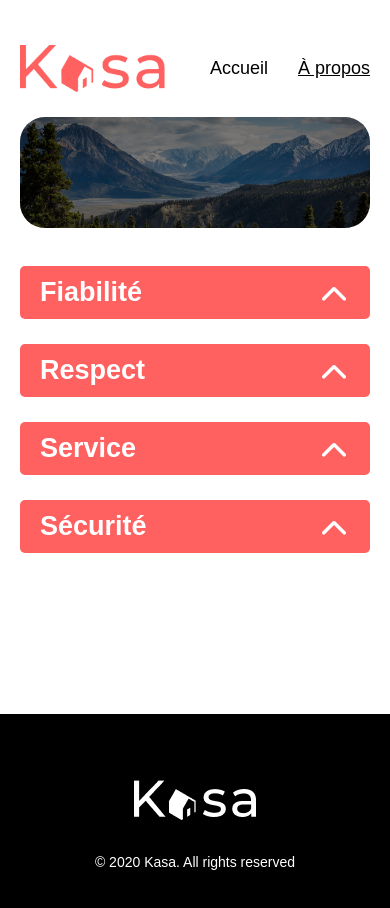
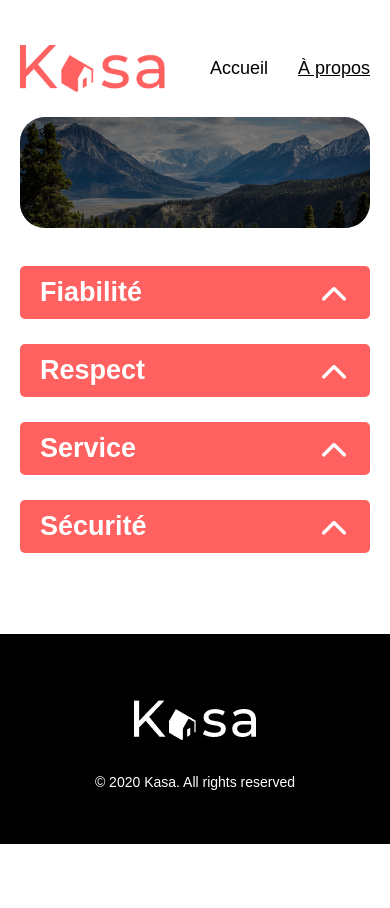
Before and after one commit to Victorqtl/Kasa, a React (Vite) app: page /a-propos in a window 390 px wide. Shown: the top 908 px of the page. After the commit the page ends 844 px from the top, so only its background shows below. Built offline with nearby package versions, Linux system fonts and the light colour scheme.

Commit message:
Changement de disposition par rapport à la footer

```diff
--- a/src/pages/Root.jsx
+++ b/src/pages/Root.jsx
@@ -4,10 +4,12 @@ import Header from '../components/Header';
 
 export default function Root() {
 	return (
-		<>
+		<div className='app-container'>
 			<Header />
-			<Outlet />
+			<main className='content'>
+				<Outlet />
+			</main>
 			<Footer />
-		</>
+		</div>
 	);
 }
--- a/src/styles/_card.scss
+++ b/src/styles/_card.scss
@@ -1,7 +1,7 @@
 @import './variables';
 
 .card-container {
-	margin: 43px 0 50px;
+	margin-top: 43px;
 	padding: 50px;
 	border-radius: 25px;
 	background-color: $grey-color;
@@ -43,7 +43,7 @@
 					to bottom,
 					rgba(0, 0, 0, 0) 0%,
 					rgba(0, 0, 0, 0) 42%,
-					rgba(0, 0, 0, 0.4) 100%,
+					rgba(0, 0, 0, 0.4) 100%
 				);
 				border-radius: 10px;
 				pointer-events: none;
@@ -54,6 +54,6 @@
 
 @media (max-width: 600px) {
 	.card-container {
-		margin: 25px 0 25px 0;
+		margin-top: 25px;
 	}
 }
--- a/src/styles/_collapse.scss
+++ b/src/styles/_collapse.scss
@@ -2,7 +2,7 @@
 
 .collapse-container {
 	max-width: 1023px;
-	margin: 38px auto 110px;
+	margin: 38px auto 0px;
 	display: flex;
 	flex-direction: column;
 	gap: 30px;
@@ -59,7 +59,6 @@
 	flex-direction: row;
 	min-width: 100%;
 	gap: 75px;
-	margin-bottom: 66px;
 
 	.collapse-content {
 		width: 50%;
@@ -80,19 +79,9 @@
 	.collapse-container-2 {
 		flex-direction: column;
 		gap: 20px;
-		margin-bottom: 27px;
 
 		.collapse-content {
 			width: 100%;
 		}
 	}
 }
-
-@media (max-width: 600px) {
-	.collapse-container {
-		margin-bottom: 166px;
-	}
-	.collapse-container-2 {
-		margin-bottom: 27px;
-	}
-}
--- a/src/styles/_footer.scss
+++ b/src/styles/_footer.scss
@@ -2,7 +2,7 @@
 
 footer {
 	height: 210px;
-	margin: 0 -100px 0;
+	margin: 60px -100px 0;
 	text-align: center;
 	background-color: black;
 	color: white;
@@ -19,7 +19,7 @@ footer {
 
 @media (max-width: 800px) {
 	footer {
-		margin: 0 -20px 0;
+		margin: 30px -20px 0;
 
 		p {
 			font-size: $small-font-size;
--- a/src/styles/index.scss
+++ b/src/styles/index.scss
@@ -7,18 +7,31 @@
 @import './errorPage';
 @import './housing';
 
+html, body, #root {
+	height: 100%;
+	margin: 0;
+}
 
-body {
+.app-container {
+	width: auto;
 	display: flex;
 	flex-direction: column;
 	margin: 0 100px 0;
+	min-height: 100%;
 	font-family: $primary-font;
 	font-size: $base-font-size;
 }
 
+.content {
+	flex: 1 0 auto;
+}
+
+footer {
+	flex-shrink: 0;
+}
 
 @media (max-width: 800px) {
-	body {
+	.app-container {
 		margin: 0 20px;
 	}
 }
```
